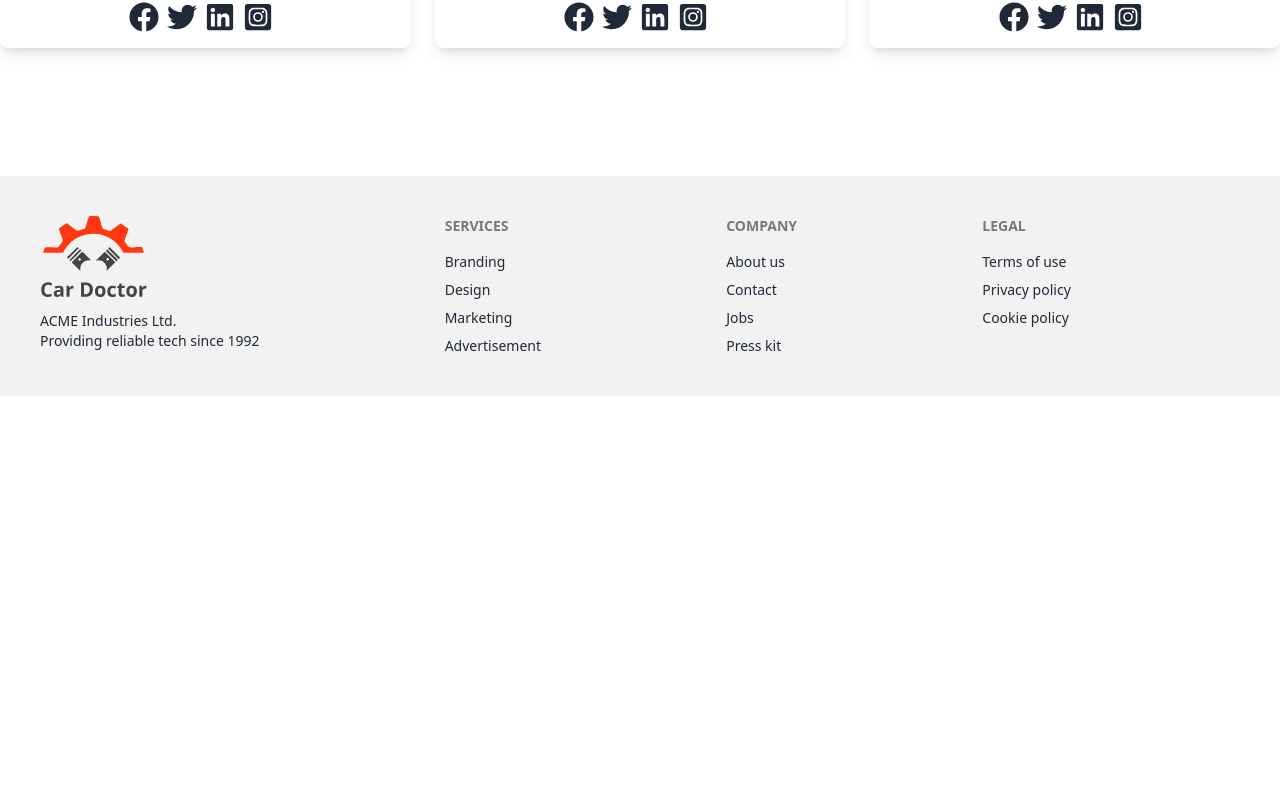
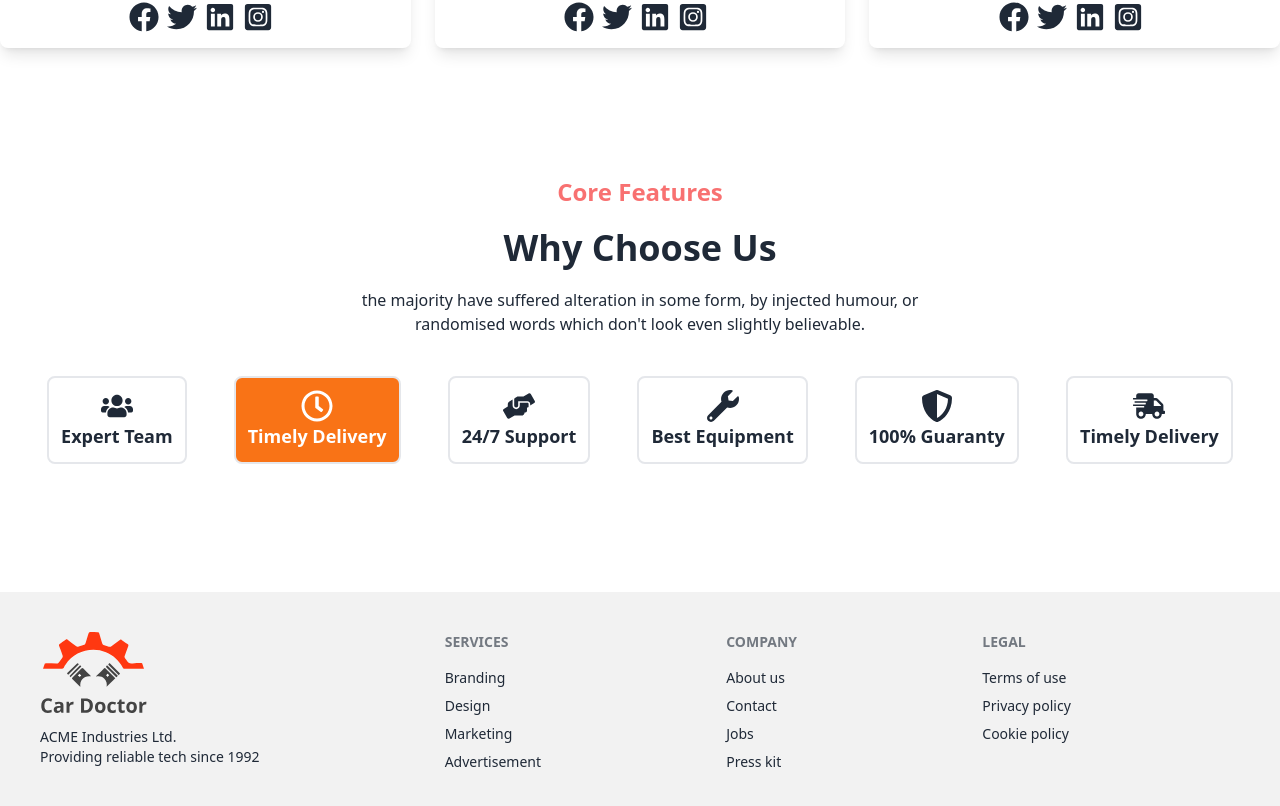
Before and after one commit to sowmik-sec/car-doctor-client, a React (Vite) app: page / in a window 1280 px wide. Shown: the part 4524-5330 px from the top of the page. Before the commit the page ends 4920 px from the top, so only its background shows below. Built offline with nearby package versions, Linux system fonts and the light colour scheme; no server answers.

Commit message:
add core features

```diff
--- /dev/null
+++ b/src/pages/Home/CoreFeatures/CoreFeatures.jsx
@@ -0,0 +1,50 @@
+import {
+  FaUsers,
+  FaRegClock,
+  FaHandsHelping,
+  FaWrench,
+  FaShieldAlt,
+  FaShippingFast,
+} from "react-icons/fa";
+function CoreFeatures() {
+  return (
+    <div className="mb-32">
+      <div className="text-center w-1/2 mx-auto space-y-5">
+        <h3 className="text-2xl text-red-400 font-bold">Core Features</h3>
+        <h2 className="text-4xl font-bold">Why Choose Us</h2>
+        <p>
+          the majority have suffered alteration in some form, by injected
+          humour, or randomised words which don't look even slightly believable.{" "}
+        </p>
+      </div>
+      <div className="md:flex md:justify-evenly my-10">
+        <div className="p-3 border-2 rounded-lg flex flex-col items-center">
+          <FaUsers className="w-8 h-8" />
+          <p className="text-lg font-bold">Expert Team</p>
+        </div>
+        <div className="bg-orange-500 text-white p-3 border-2 rounded-lg flex flex-col items-center">
+          <FaRegClock className="w-8 h-8" />
+          <p className="text-lg font-bold">Timely Delivery</p>
+        </div>
+        <div className="p-3 border-2 rounded-lg flex flex-col items-center">
+          <FaHandsHelping className="w-8 h-8" />
+          <p className="text-lg font-bold">24/7 Support</p>
+        </div>
+        <div className="p-3 border-2 rounded-lg flex flex-col items-center">
+          <FaWrench className="w-8 h-8" />
+          <p className="text-lg font-bold">Best Equipment</p>
+        </div>
+        <div className="p-3 border-2 rounded-lg flex flex-col items-center">
+          <FaShieldAlt className="w-8 h-8" />
+          <p className="text-lg font-bold">100% Guaranty</p>
+        </div>
+        <div className="p-3 border-2 rounded-lg flex flex-col items-center">
+          <FaShippingFast className="w-8 h-8" />
+          <p className="text-lg font-bold">Timely Delivery</p>
+        </div>
+      </div>
+    </div>
+  );
+}
+
+export default CoreFeatures;
--- a/src/pages/Home/Home/Home.jsx
+++ b/src/pages/Home/Home/Home.jsx
@@ -1,6 +1,7 @@
 import AboutUs from "../AboutUs/AboutUs";
 import Banner from "../Banner/Banner";
 import Contact from "../Contact/Contact";
+import CoreFeatures from "../CoreFeatures/CoreFeatures";
 import Products from "../Products/Products";
 import Services from "../Services/Services";
 import Team from "../Team/Team";
@@ -14,6 +15,7 @@ function Home() {
       <Contact />
       <Products />
       <Team />
+      <CoreFeatures />
     </div>
   );
 }
```
